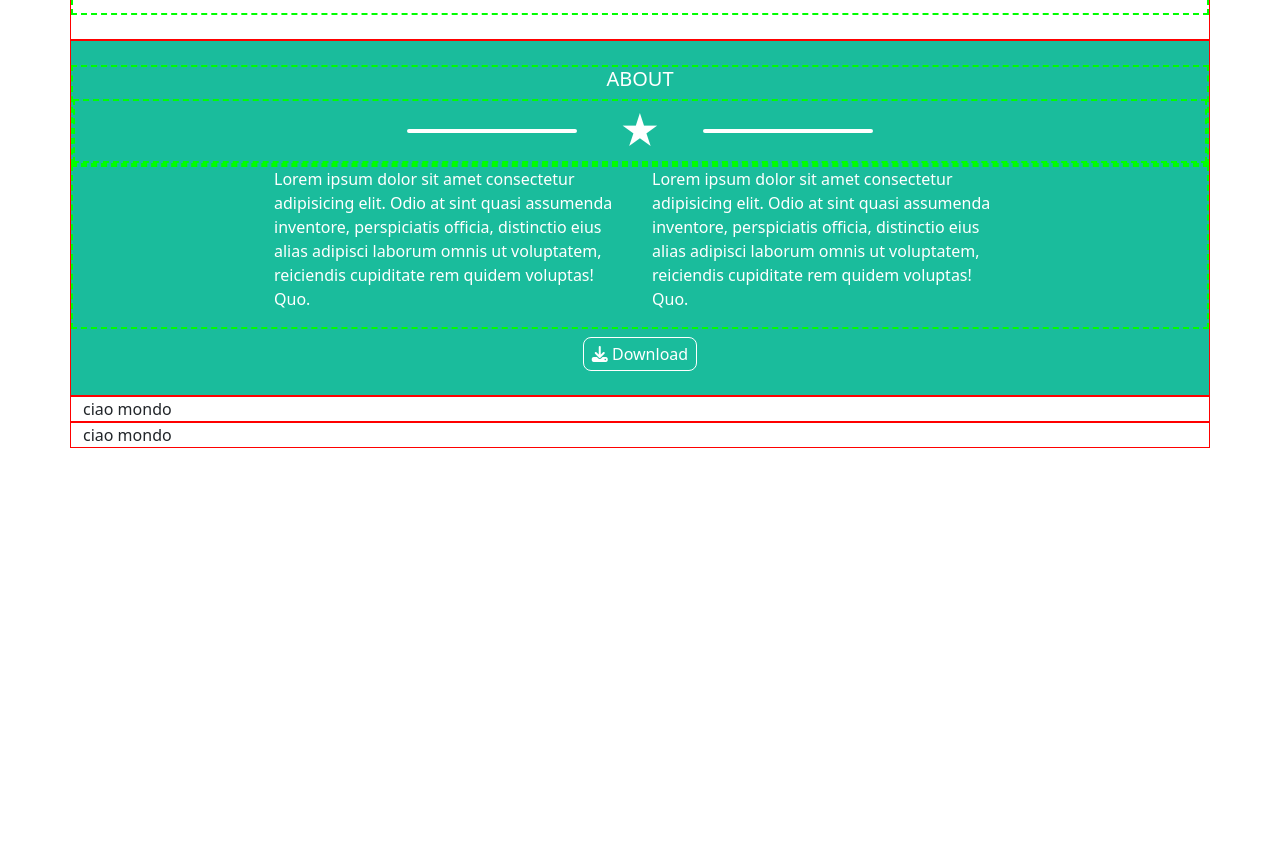
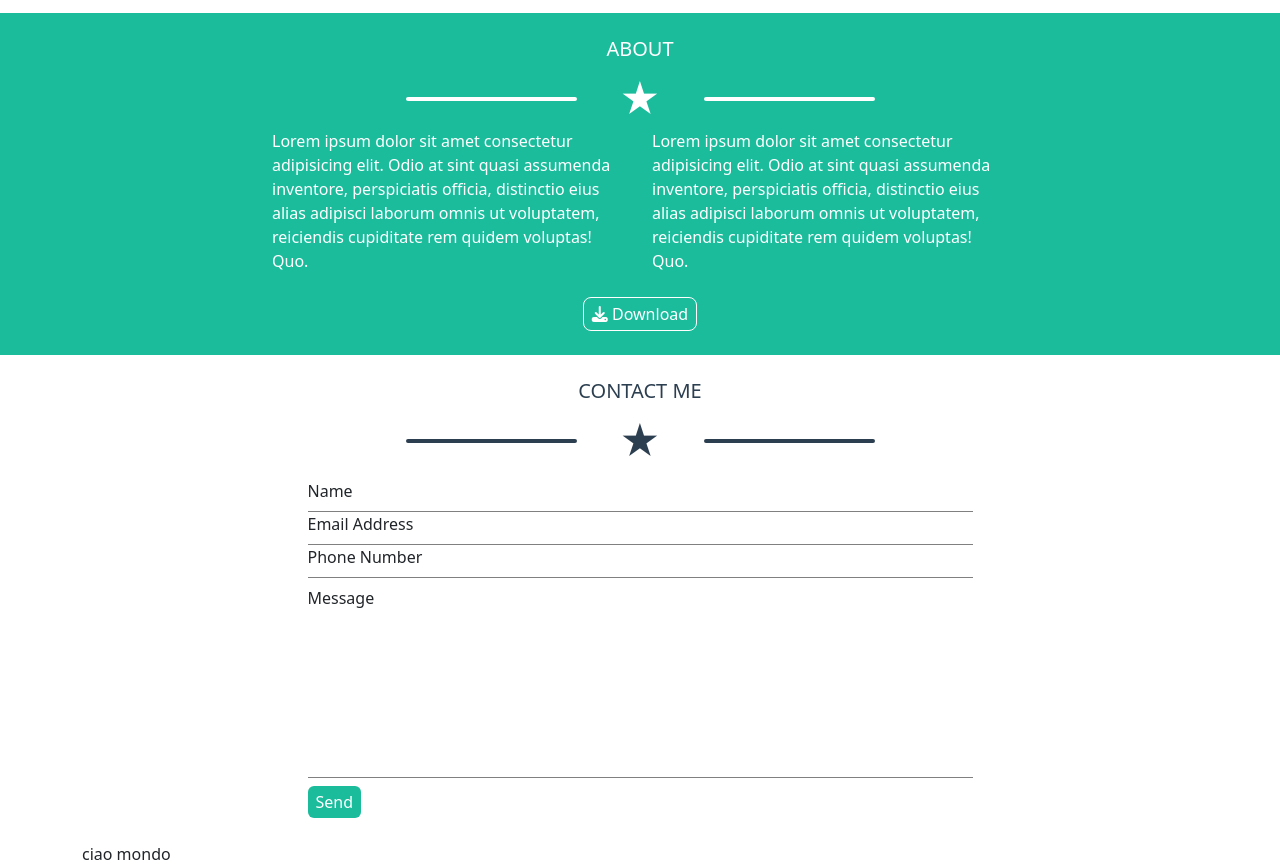
Before and after one commit to federico-casu/html-css-bootstrap-freelancer, a plain HTML site: page index.html in a window 1280 px wide. Shown: the part 1192-2058 px from the top of the page. Before the commit the page ends 1640 px from the top, so only its background shows below. Drawn offline with nearby package versions, Linux system fonts and the light colour scheme.

Commit message:
feat(main): added contact me section

```diff
--- a/assets/css/style.css
+++ b/assets/css/style.css
@@ -9,11 +9,11 @@
 }
 
 .row {
-    border: 2px dashed lime;
+    /* border: 2px dashed lime; */
 }
 
 .container {
-    border: 1px solid red;
+    /* border: 1px solid red; */
 }
 
 .menu li {
@@ -26,11 +26,12 @@ header .header_bottom .star_line hr,
     width: 15%;
 }
 
-.portfolio_header {
+.portfolio_header, .contact_me_header {
     color: #2c3f50;
 }
 
-.portfolio_header .star_line hr {
+.portfolio_header .star_line hr,
+.contact_me_header .star_line hr {
     border: 2px solid #2c3f50;
     width: 15%;
 }
@@ -38,3 +39,15 @@ header .header_bottom .star_line hr,
 .download_btn {
     border: 1px solid white;
 }
+
+.contact_me_form > .row {
+    border-bottom: 1px solid grey;
+}
+
+.message_row {
+    height: 200px;
+}
+
+.send_btn {
+    background-color: #1abc9c;
+}
--- a/index.html
+++ b/index.html
@@ -27,8 +27,8 @@
                     </div>
                     <!-- <div class="col"></div> -->
                     <div class="col text-end menu">
-                        <i class="fa-solid fa-bars text-white-50 d-sm-none"></i>
-                        <ul class="d-none d-sm-flex justify-content-end gap-3 list-unstyled text-uppercase mb-0 fs-6">
+                        <i class="fa-solid fa-bars text-white-50 d-md-none"></i>
+                        <ul class="d-none d-md-flex justify-content-end gap-3 list-unstyled text-uppercase mb-0 fs-6">
                             <li><a class="text-decoration-none text-white" href="#">portfolio</a></li>
                             <li><a class="text-decoration-none text-white" href="#">about</a></li>
                             <li><a class="text-decoration-none text-white" href="#">contact</a></li>
@@ -102,6 +102,7 @@
             </div>
         </section>
 
+        <div class="about">
             <section class="container about py-4 text-white">
                 <div class="row">
                     <div class="col-12 about_header text-center text-uppercase">
@@ -129,9 +130,33 @@
                     </a>
                 </div>
             </section>
+        </div>
 
-        <section class="container">
-            ciao mondo
+
+        <section class="container contact_me py-4">
+            <div class="row">
+                <div class="col-12 contact_me_header text-center text-uppercase">
+                    <h5>contact me</h5>
+                    <div class="row star_line justify-content-center align-items-center">
+                        <hr class="col-2 m-0 opacity-100 rounded-3">
+                        <span class="col-1 fs-1 p-0 mx-3 text-center">&bigstar;</span>
+                        <hr class="col-2 m-0 opacity-100 rounded-3">
+                    </div>
+                </div>
+            </div>
+            <div class="row justify-content-center">
+                <div class="col-7 text-capitalize py-2 contact_me_form">
+                    <div class="row pb-2">name</div>
+                    <div class="row pb-2">email address</div>
+                    <div class="row pb-2">phone number</div>
+                    <div class="row pt-2 message_row">message</div>
+                </div>
+            </div>
+            <div class="row justify-content-center">
+                <div class="col-7 d-flex align-items-center p-0">
+                    <a class="send_btn text-decoration-none text-white text-center px-2 py-1 rounded-2 text-capitalize" href="#">send</a>
+                </div>
+            </div>
         </section>
     </main>
 
```
Lines whose indentation alone changed are shown as unchanged.
